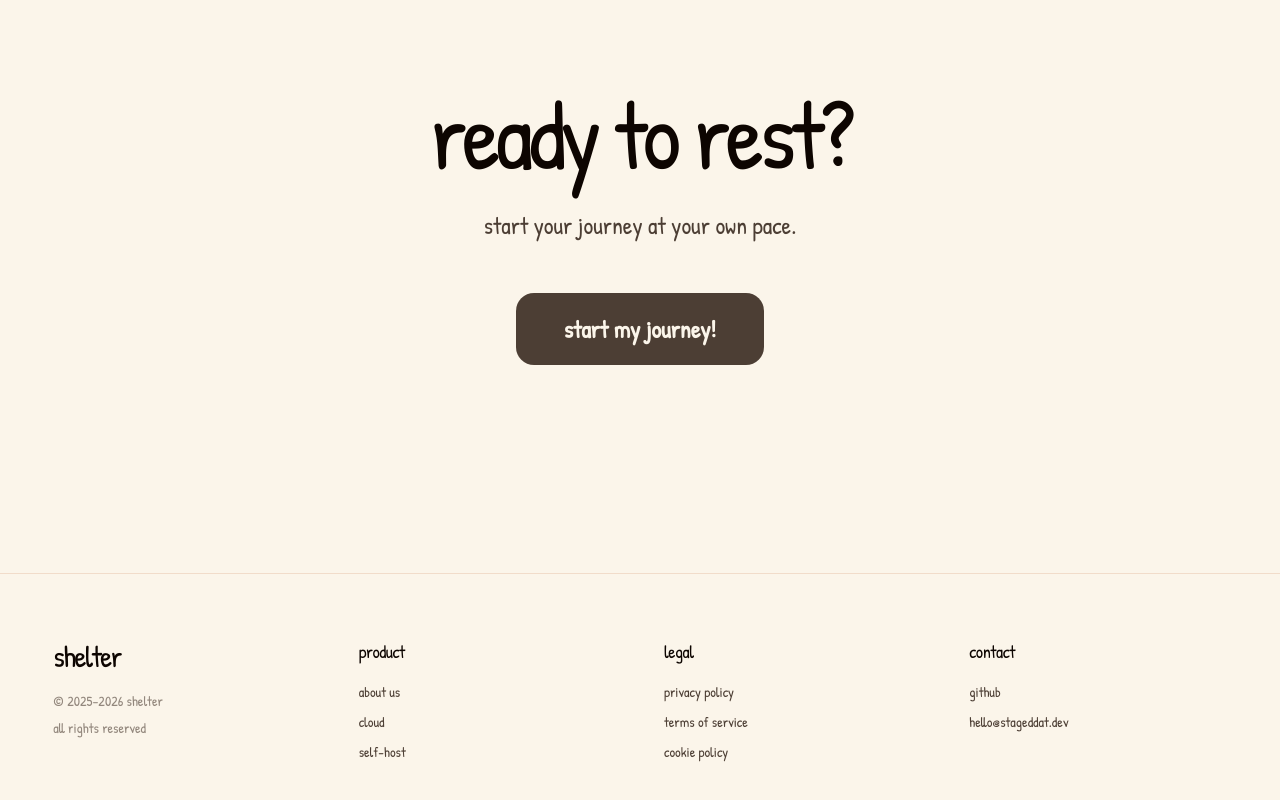
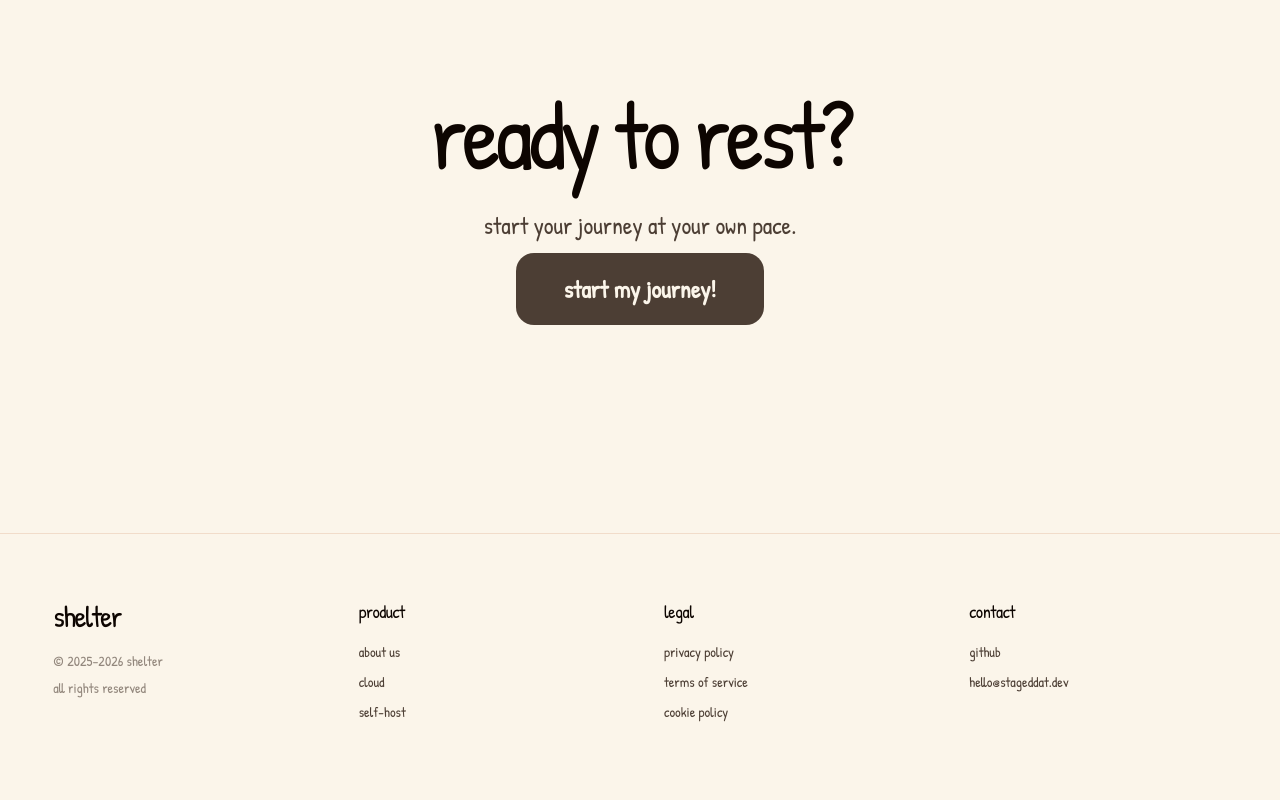
Before and after one commit to Stageddat/shelter-web, a Next.js app: page / in a window 1280 px wide. Shown: the part 4113-4913 px from the top of the page. After the commit the page ends 4883 px from the top, so only its background shows below. Built offline with nearby package versions, Linux system fonts and the light colour scheme.

Commit message:
style: fix button margin

```diff
--- a/src/components/landing/sections/Start.tsx
+++ b/src/components/landing/sections/Start.tsx
@@ -6,7 +6,6 @@ export default function Start() {
       className="bg-background relative overflow-hidden px-8 py-32 lg:py-52"
       id="start"
     >
-      {/* Decoración de fondo para cerrar con calidez */}
       <div className="bg-secondary/40 absolute inset-x-0 bottom-0 -z-10 h-full w-full rounded-t-[100px] opacity-50 blur-3xl" />
 
       <div className="mx-auto max-w-4xl text-center">
@@ -20,7 +19,7 @@ export default function Start() {
           </p>
         </div>
 
-        <div className="mt-12 flex flex-col items-center gap-6">
+        <div className="mt-2 flex flex-col items-center gap-6">
           <CtaButton />
         </div>
       </div>
```
